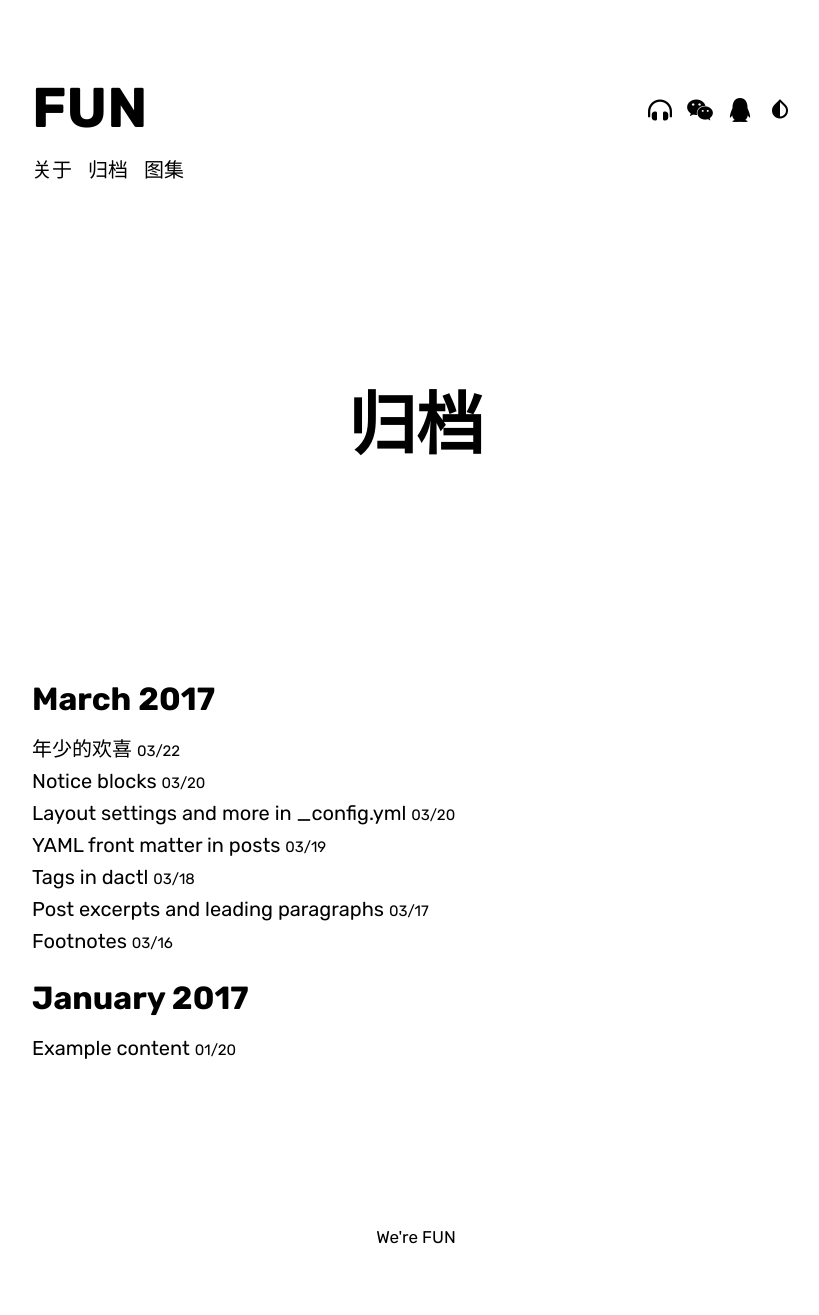
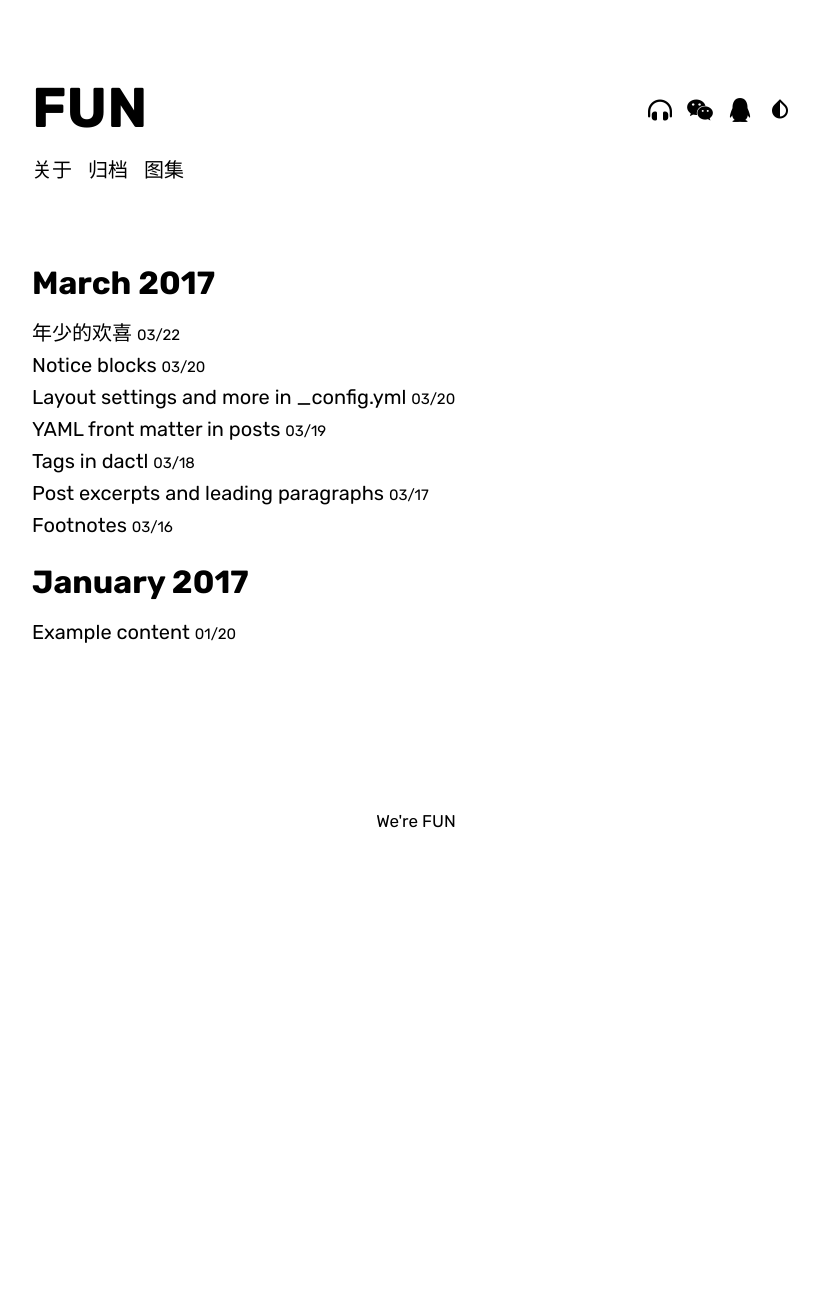
Before and after one commit to FUNzmr/Remember, a Jekyll site: the page built from archive.md, in a window 1280 px wide. Shown: the whole page, without its empty margins (224-1043 px from the left). Built offline with Jekyll 4.4.1, drawn with Linux system fonts in a browser that asks for light colours; nearby versions of some CDN libraries; some web fonts are replaced; comment, search, counter and statistics services are not loaded; a style sheet for code colours, icons or effects is not loaded; after the commit the page ends 900 px from its top, so only the background shows below that.

Commit message:
Update title.html

```diff
--- a/_includes/page/title.html
+++ b/_includes/page/title.html
@@ -1,6 +1,6 @@
-<div class="page-title-container">
+<!-- <div class="page-title-container">
   <div class="heading-container">
-    <h1>{{ include.title }}</h1>
+    <h1>{{ include.title }}</h1> -->
     <span>{{ include.subtitle }}</span>
-  </div>
-</div>
+<!--   </div>
+</div> -->
```
